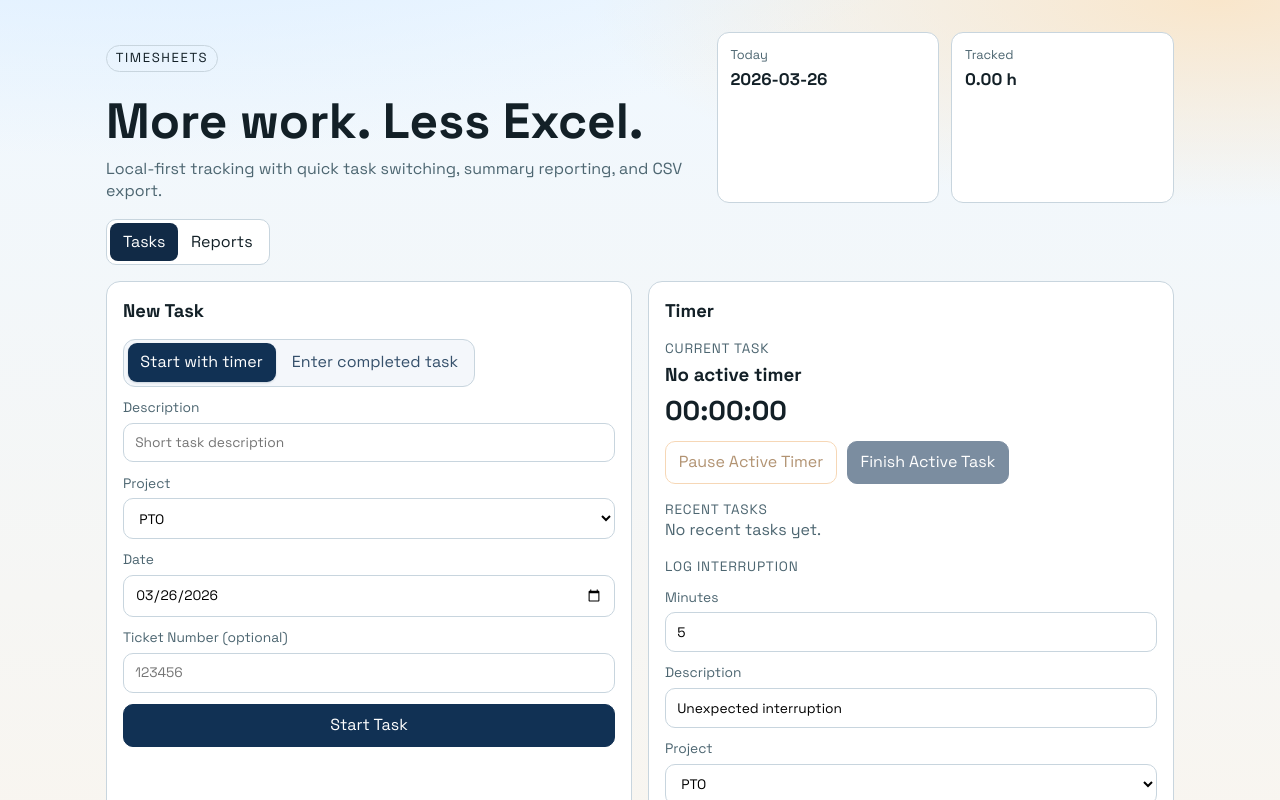
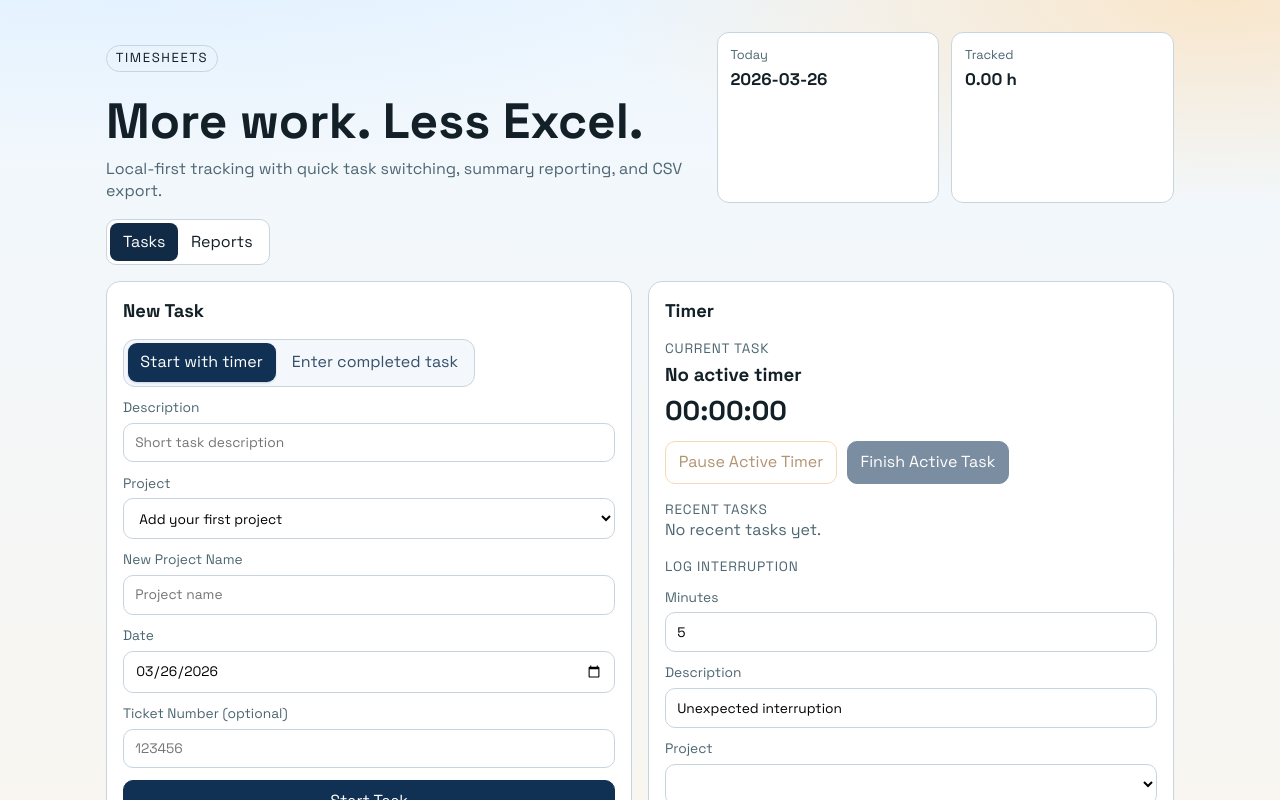
Before and after one commit to dLars99/timesheets, a React (Vite) app in the folder web/: page / in a window 1280 px wide. Shown: the top 800 px of the page. Built offline with nearby package versions, Linux system fonts and the light colour scheme.

Commit message:
Start with no default projects

```diff
--- a/web/src/components/TaskForm.tsx
+++ b/web/src/components/TaskForm.tsx
@@ -20,7 +20,9 @@
   const startTimer = useTimesheetStore((state) => state.startTimer)
 
   const [description, setDescription] = useState(task?.description ?? '')
-  const [projectId, setProjectId] = useState(task?.projectId ?? projects[0]?.id ?? '')
+  const [projectId, setProjectId] = useState(
+    task?.projectId ?? projects[0]?.id ?? OTHER_PROJECT_ID,
+  )
   const [newProjectName, setNewProjectName] = useState('')
   const [newTaskMode, setNewTaskMode] = useState<NewTaskMode>('start-now')
   const [taskDate, setTaskDate] = useState(
@@ -181,7 +183,11 @@
               {project.name}
             </option>
           ))}
-          {!task && <option value={OTHER_PROJECT_ID}>Other</option>}
+          {!task && (
+            <option value={OTHER_PROJECT_ID}>
+              {projects.length === 0 ? 'Add your first project' : 'Other'}
+            </option>
+          )}
         </select>
       </label>
 
--- a/web/src/stores/useTimesheetStore.ts
+++ b/web/src/stores/useTimesheetStore.ts
@@ -1,5 +1,4 @@
 import { create } from 'zustand'
-import { DEFAULT_PROJECTS } from '../data/defaultProjects'
 import {
   loadDesktopSnapshot,
   saveDesktopSnapshot,
@@ -175,7 +174,7 @@
   | 'isHydrated'
 > {
   const fallback = {
-    projects: DEFAULT_PROJECTS,
+    projects: [],
     tasks: [],
     activeTimerTaskId: null,
     activeTimerStartedAt: null,
```
Also changed, not shown: 1 other file (tests, documents, lock files or other folders).
